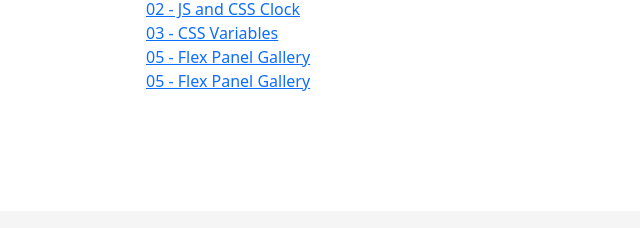
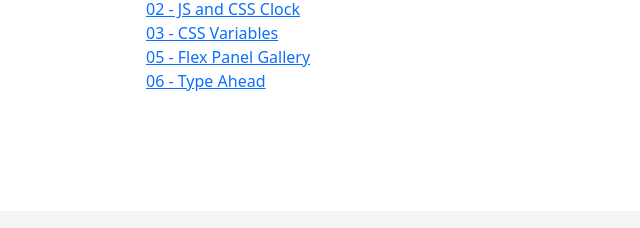
Before and after one commit to simari1/MyStudyPage, a plain HTML site: page View/learn.html in a window 1280 px wide. Shown: the part 759-987 px from the top of the page, 0-640 px from the left. Drawn offline with Linux system fonts and the light colour scheme.

```diff
--- a/View/learn.html
+++ b/View/learn.html
@@ -81,7 +81,7 @@
               <a href="/View/Learn/JavaScript30/05 - Flex Panel Gallery/index-START.html" target="_blank">05 - Flex Panel Gallery</a>
             </li>
             <li>
-              <a href="/View/Learn/JavaScript30/06 - Type Ahead/index-START.html" target="_blank">05 - Flex Panel Gallery</a>
+              <a href="/View/Learn/JavaScript30/06 - Type Ahead/index-START.html" target="_blank">06 - Type Ahead</a>
             </li>
           </ul>
         </li>
```
